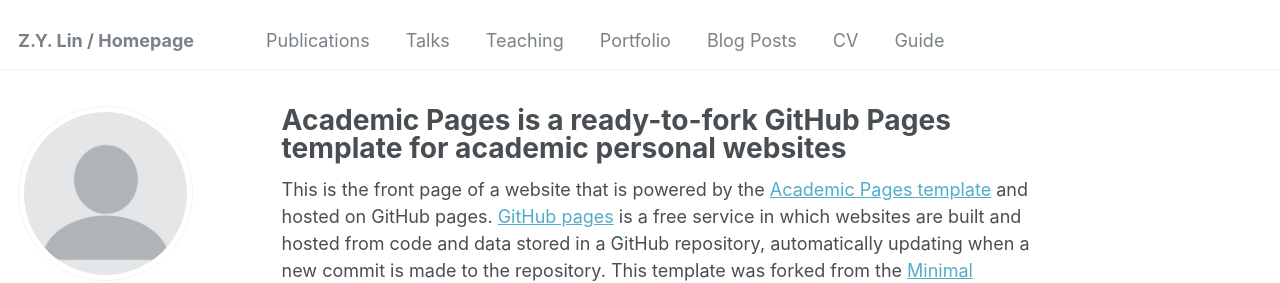
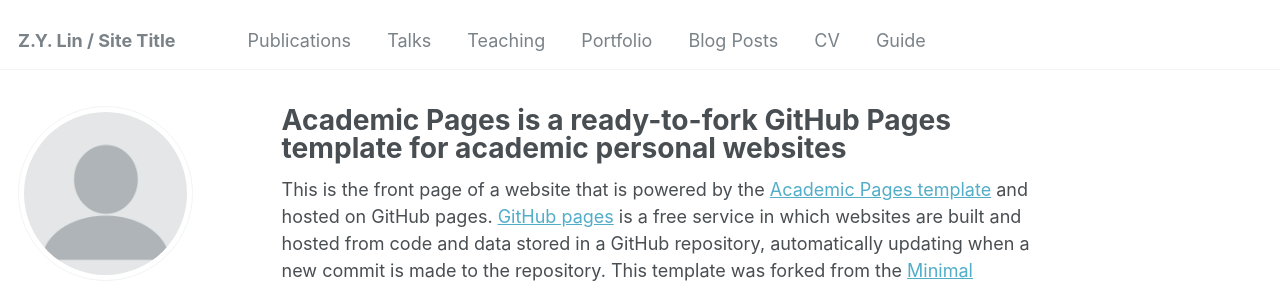
Before and after one commit to lin-zy23/lin-zy23.github.io, a Jekyll site: the page built from _pages/about.md, in a window 1280 px wide. Shown: the top 283 px of the page. Built offline with Jekyll 4.4.1, drawn with Linux system fonts in a browser that asks for light colours; some web fonts are replaced.

Commit message:
version1

```diff
--- a/_config.yml
+++ b/_config.yml
@@ -8,7 +8,7 @@
 
 # Basic Site Settings
 locale                   : "en-US"
-title                    : "Z.Y. Lin / Homepage"
+title                    : "Z.Y. Lin / Site Title"
 title_separator          : "-"
 name                     : &name "Lin Zhangye"
 description              : &description "personal description"
```
